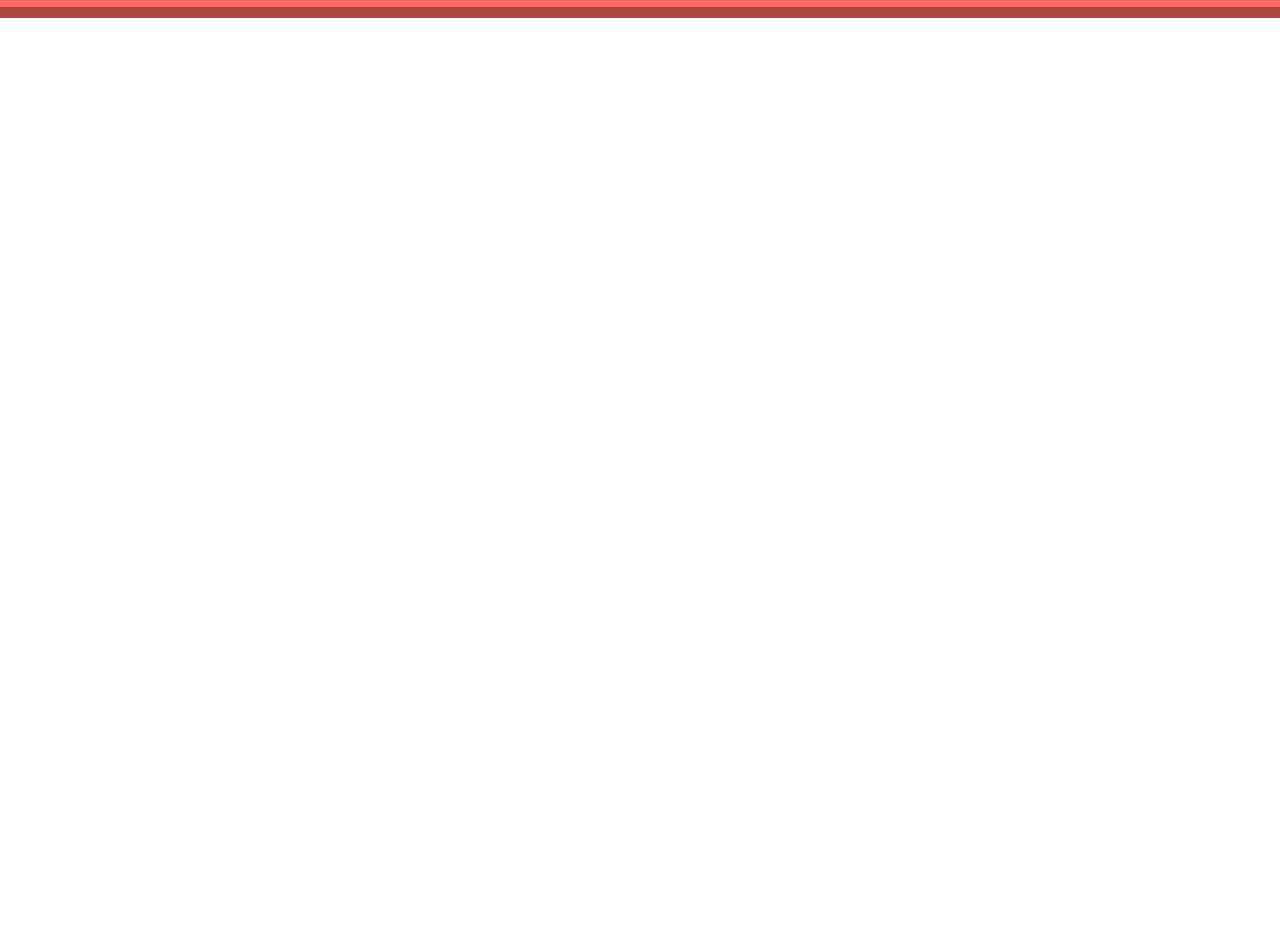
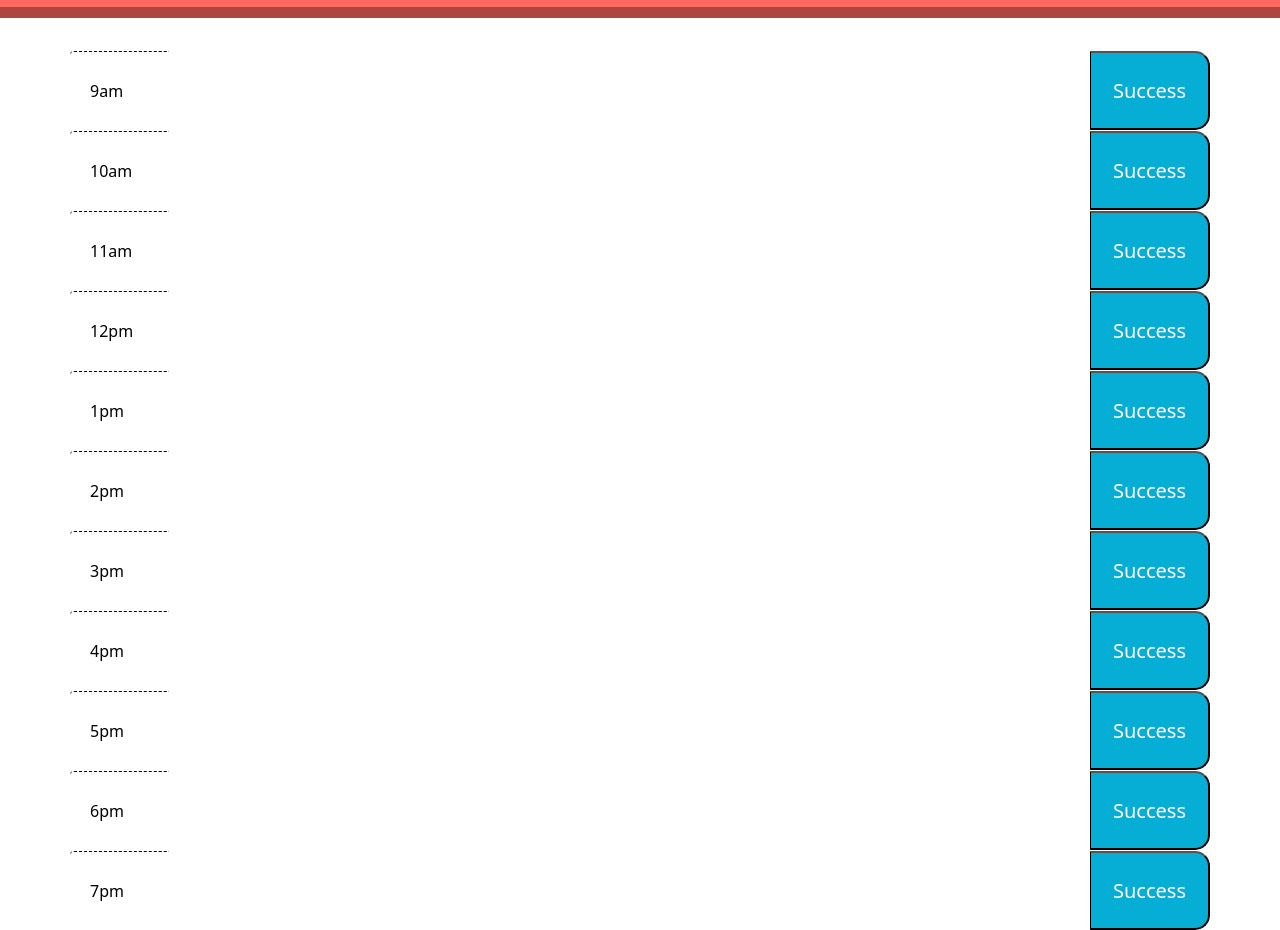
Before and after one commit to HabibJah1/workday-scheduler, a plain HTML site: page index.html in a window 1280 px wide. Shown: the part 300-1230 px from the top of the page. Before the commit the page ends 800 px from the top, so only its background shows below. Drawn offline with nearby package versions, Linux system fonts and the light colour scheme.

Commit message:
styles for timeblocks added

```diff
--- a/index.html
+++ b/index.html
@@ -1,23 +1,13 @@
 <!DOCTYPE html>
 <html lang="en">
+
 <head>
   <meta charset="UTF-8" />
   <meta name="viewport" content="width=device-width, initial-scale=1.0" />
   <meta http-equiv="X-UA-Compatible" content="ie=edge" />
-    <link
-      rel="stylesheet"
-      href="https://stackpath.bootstrapcdn.com/bootstrap/4.3.1/css/bootstrap.min.css"
-    />
-    <link
-      rel="stylesheet"
-      href="https://use.fontawesome.com/releases/v5.8.1/css/all.css"
-      integrity="sha384-50oBUHEmvpQ+1lW4y57PTFmhCaXp0ML5d60M1M7uH2+nqUivzIebhndOJK28anvf"
-      crossorigin="anonymous"
-    />
-    <link
-      href="https://fonts.googleapis.com/css?family=Open+Sans&display=swap"
-      rel="stylesheet"
-    />
+  <link rel="stylesheet" href="https://stackpath.bootstrapcdn.com/bootstrap/4.3.1/css/bootstrap.min.css" />
+  <link rel="stylesheet" href="https://use.fontawesome.com/releases/v5.8.1/css/all.css" integrity="sha384-50oBUHEmvpQ+1lW4y57PTFmhCaXp0ML5d60M1M7uH2+nqUivzIebhndOJK28anvf" crossorigin="anonymous" />
+  <link href="https://fonts.googleapis.com/css?family=Open+Sans&display=swap" rel="stylesheet" />
   <link rel="stylesheet" href="assets/css/style.css">
 
   <title>Work Day Scheduler</title>
@@ -32,6 +22,118 @@
 
   </header>
 
+  <div class="container">
+    <!-- Timeblocks go here -->
+    <div class="row">
+      <div class="input-group">
+        <div class="input-group-prepend">
+          <span class="input-group-text hour" id="9am">9am </span>
+        </div>
+        <textarea class="form-control" aria-label="With textarea" id="text9am"></textarea>
+        <button type="button" class="saveBtn">Success</button>
+      </div>
+    </div>
+
+    <div class="row">
+      <div class="input-group">
+        <div class="input-group-prepend">
+          <span class="input-group-text hour">10am </span>
+        </div>
+        <textarea class="form-control" aria-label="With textarea" id="text10am"></textarea>
+        <button type="button" class="saveBtn">Success</button>
+      </div>
+    </div>
+
+    <div class="row">
+      <div class="input-group">
+        <div class="input-group-prepend">
+          <span class="input-group-text hour">11am </span>
+        </div>
+        <textarea class="form-control" aria-label="With textarea" id="text11am"></textarea>
+        <button type="button" class="saveBtn">Success</button>
+      </div>
+    </div>
+
+    <div class="row">
+      <div class="input-group">
+        <div class="input-group-prepend">
+          <span class="input-group-text hour">12pm </span>
+        </div>
+        <textarea class="form-control" aria-label="With textarea" id="text12pm"></textarea>
+        <button type="button" class="saveBtn">Success</button>
+      </div>
+    </div>
+
+    <div class="row">
+      <div class="input-group">
+        <div class="input-group-prepend">
+          <span class="input-group-text hour">1pm </span>
+        </div>
+        <textarea class="form-control" aria-label="With textarea" id="text1pm"></textarea>
+        <button type="button" class="saveBtn">Success</button>
+      </div>
+    </div>
+
+    <div class="row">
+      <div class="input-group">
+        <div class="input-group-prepend">
+          <span class="input-group-text hour">2pm </span>
+        </div>
+        <textarea class="form-control" aria-label="With textarea" id="text2pm"></textarea>
+        <button type="button" class="saveBtn">Success</button>
+      </div>
+    </div>
+
+    <div class="row">
+      <div class="input-group">
+        <div class="input-group-prepend">
+          <span class="input-group-text hour">3pm </span>
+        </div>
+        <textarea class="form-control" aria-label="With textarea" id="text3pm"></textarea>
+        <button type="button" class="saveBtn">Success</button>
+      </div>
+    </div>
+
+    <div class="row">
+      <div class="input-group">
+        <div class="input-group-prepend">
+          <span class="input-group-text hour">4pm </span>
+        </div>
+        <textarea class="form-control" aria-label="With textarea" id="text4pm"></textarea>
+        <button type="button" class="saveBtn">Success</button>
+      </div>
+    </div>
+
+    <div class="row">
+      <div class="input-group">
+        <div class="input-group-prepend">
+          <span class="input-group-text hour">5pm </span>
+        </div>
+        <textarea class="form-control" aria-label="With textarea" id="text5pm"></textarea>
+        <button type="button" class="saveBtn">Success</button>
+      </div>
+    </div>
+
+    <div class="row">
+      <div class="input-group">
+        <div class="input-group-prepend">
+          <span class="input-group-text hour">6pm </span>
+        </div>
+        <textarea class="form-control" aria-label="With textarea" id="text6pm"></textarea>
+        <button type="button" class="saveBtn">Success</button>
+      </div>
+    </div>
+
+    <div class="row">
+      <div class="input-group">
+        <div class="input-group-prepend">
+          <span class="input-group-text hour">7pm </span>
+        </div>
+        <textarea class="form-control" aria-label="With textarea" id="text7pm"></textarea>
+        <button type="button" class="saveBtn">Success</button>
+      </div>
+    </div>
+
 
   </div>
 
@@ -39,4 +141,5 @@
   <script src="https://cdnjs.cloudflare.com/ajax/libs/moment.js/2.24.0/moment.min.js"></script>
   <script src="./assets/js/script.js"></script>
 </body>
+
 </html>
```
Lines whose indentation alone changed are shown as unchanged.
